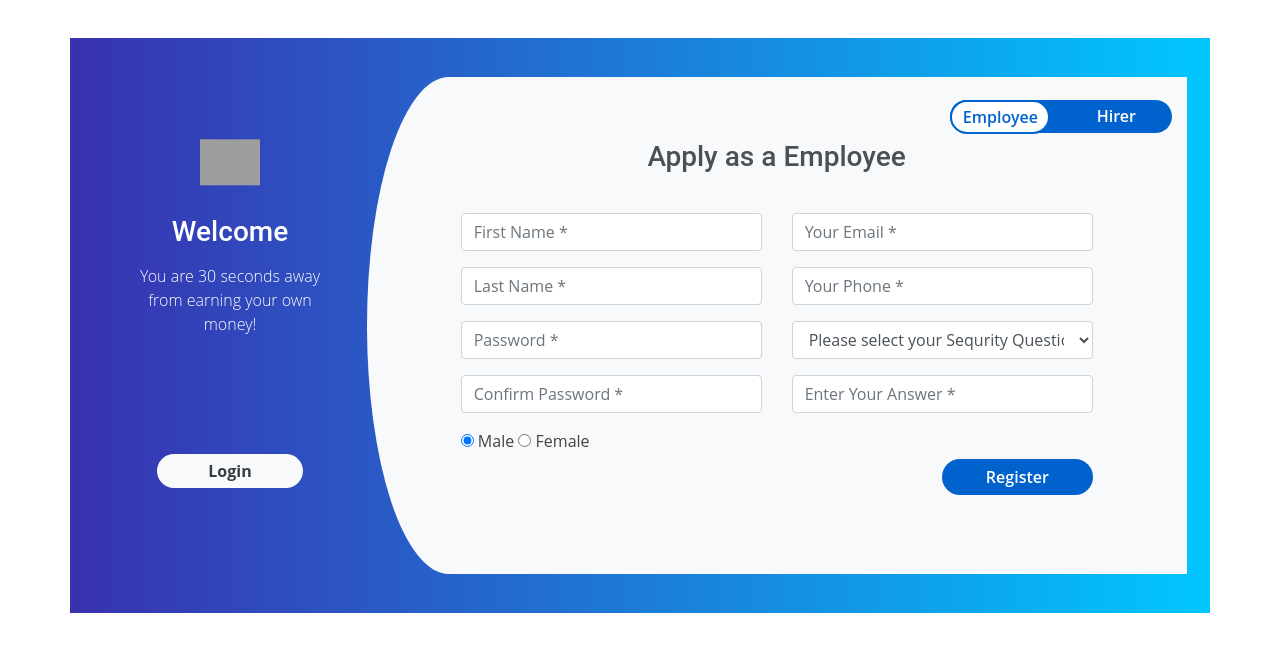
After one commit to mmmutia/Project-WSI, a PHP site: page /pemesanan.html in a window 1280 px wide. The commit adds this page. Shown: the top 652 px of the page. Run offline with PHP 8.4, Linux system fonts and the light colour scheme; some libraries are stand-ins or nearby versions; grey boxes are pictures that could not be loaded.

Commit message:
update file css dan services, upload file pemesanan

```diff
--- a/css/style.css
+++ b/css/style.css
@@ -2346,3 +2346,99 @@ section {
 #footer .credits a {
   color: #a2cce3;
 }
+
+.register{
+  background: -webkit-linear-gradient(left, #3931af, #00c6ff);
+  margin-top: 3%;
+  padding: 3%;
+}
+.register-left{
+  text-align: center;
+  color: #fff;
+  margin-top: 4%;
+}
+.register-left input{
+  border: none;
+  border-radius: 1.5rem;
+  padding: 2%;
+  width: 60%;
+  background: #f8f9fa;
+  font-weight: bold;
+  color: #383d41;
+  margin-top: 30%;
+  margin-bottom: 3%;
+  cursor: pointer;
+}
+.register-right{
+  background: #f8f9fa;
+  border-top-left-radius: 10% 50%;
+  border-bottom-left-radius: 10% 50%;
+}
+.register-left img{
+  margin-top: 15%;
+  margin-bottom: 5%;
+  width: 25%;
+  -webkit-animation: mover 2s infinite  alternate;
+  animation: mover 1s infinite  alternate;
+}
+@-webkit-keyframes mover {
+  0% { transform: translateY(0); }
+  100% { transform: translateY(-20px); }
+}
+@keyframes mover {
+  0% { transform: translateY(0); }
+  100% { transform: translateY(-20px); }
+}
+.register-left p{
+  font-weight: lighter;
+  padding: 12%;
+  margin-top: -9%;
+}
+.register .register-form{
+  padding: 10%;
+  margin-top: 10%;
+}
+.btnRegister{
+  float: right;
+  margin-top: 10%;
+  border: none;
+  border-radius: 1.5rem;
+  padding: 2%;
+  background: #0062cc;
+  color: #fff;
+  font-weight: 600;
+  width: 50%;
+  cursor: pointer;
+}
+.register .nav-tabs{
+  margin-top: 3%;
+  border: none;
+  background: #0062cc;
+  border-radius: 1.5rem;
+  width: 28%;
+  float: right;
+}
+.register .nav-tabs .nav-link{
+  padding: 2%;
+  height: 34px;
+  font-weight: 600;
+  color: #fff;
+  border-top-right-radius: 1.5rem;
+  border-bottom-right-radius: 1.5rem;
+}
+.register .nav-tabs .nav-link:hover{
+  border: none;
+}
+.register .nav-tabs .nav-link.active{
+  width: 100px;
+  color: #0062cc;
+  border: 2px solid #0062cc;
+  border-top-left-radius: 1.5rem;
+  border-bottom-left-radius: 1.5rem;
+}
+.register-heading{
+  text-align: center;
+  margin-top: 8%;
+  margin-bottom: -15%;
+  color: #495057;
+}
--- /dev/null
+++ b/pemesanan.html
@@ -0,0 +1,138 @@
+<!DOCTYPE html>
+<html lang="en">
+
+<head>
+  <meta charset="utf-8">
+  <meta content="width=device-width, initial-scale=1.0" name="viewport">
+
+  <title>Bernady Land Slawu</title>
+  <meta content="" name="description">
+  <meta content="" name="keywords">
+
+<link href="//maxcdn.bootstrapcdn.com/bootstrap/4.1.1/css/bootstrap.min.css" rel="stylesheet" id="bootstrap-css">
+<script src="//maxcdn.bootstrapcdn.com/bootstrap/4.1.1/js/bootstrap.min.js"></script>
+<script src="//cdnjs.cloudflare.com/ajax/libs/jquery/3.2.1/jquery.min.js"></script>
+<link href="css/style.css" rel="stylesheet">
+<!------ Include the above in your HEAD tag ---------->
+
+</head>
+
+<body>
+
+<div class="container register">
+                <div class="row">
+                    <div class="col-md-3 register-left">
+                        <img src="https://image.ibb.co/n7oTvU/logo_white.png" alt=""/>
+                        <h3>Welcome</h3>
+                        <p>You are 30 seconds away from earning your own money!</p>
+                        <input type="submit" name="" value="Login"/><br/>
+                    </div>
+                    <div class="col-md-9 register-right">
+                        <ul class="nav nav-tabs nav-justified" id="myTab" role="tablist">
+                            <li class="nav-item">
+                                <a class="nav-link active" id="home-tab" data-toggle="tab" href="#home" role="tab" aria-controls="home" aria-selected="true">Employee</a>
+                            </li>
+                            <li class="nav-item">
+                                <a class="nav-link" id="profile-tab" data-toggle="tab" href="#profile" role="tab" aria-controls="profile" aria-selected="false">Hirer</a>
+                            </li>
+                        </ul>
+                        <div class="tab-content" id="myTabContent">
+                            <div class="tab-pane fade show active" id="home" role="tabpanel" aria-labelledby="home-tab">
+                                <h3 class="register-heading">Apply as a Employee</h3>
+                                <div class="row register-form">
+                                    <div class="col-md-6">
+                                        <div class="form-group">
+                                            <input type="text" class="form-control" placeholder="First Name *" value="" />
+                                        </div>
+                                        <div class="form-group">
+                                            <input type="text" class="form-control" placeholder="Last Name *" value="" />
+                                        </div>
+                                        <div class="form-group">
+                                            <input type="password" class="form-control" placeholder="Password *" value="" />
+                                        </div>
+                                        <div class="form-group">
+                                            <input type="password" class="form-control"  placeholder="Confirm Password *" value="" />
+                                        </div>
+                                        <div class="form-group">
+                                            <div class="maxl">
+                                                <label class="radio inline">
+                                                    <input type="radio" name="gender" value="male" checked>
+                                                    <span> Male </span>
+                                                </label>
+                                                <label class="radio inline">
+                                                    <input type="radio" name="gender" value="female">
+                                                    <span>Female </span>
+                                                </label>
+                                            </div>
+                                        </div>
+                                    </div>
+                                    <div class="col-md-6">
+                                        <div class="form-group">
+                                            <input type="email" class="form-control" placeholder="Your Email *" value="" />
+                                        </div>
+                                        <div class="form-group">
+                                            <input type="text" minlength="10" maxlength="10" name="txtEmpPhone" class="form-control" placeholder="Your Phone *" value="" />
+                                        </div>
+                                        <div class="form-group">
+                                            <select class="form-control">
+                                                <option class="hidden"  selected disabled>Please select your Sequrity Question</option>
+                                                <option>What is your Birthdate?</option>
+                                                <option>What is Your old Phone Number</option>
+                                                <option>What is your Pet Name?</option>
+                                            </select>
+                                        </div>
+                                        <div class="form-group">
+                                            <input type="text" class="form-control" placeholder="Enter Your Answer *" value="" />
+                                        </div>
+                                        <input type="submit" class="btnRegister"  value="Register"/>
+                                    </div>
+                                </div>
+                            </div>
+                            <div class="tab-pane fade show" id="profile" role="tabpanel" aria-labelledby="profile-tab">
+                                <h3  class="register-heading">Apply as a Hirer</h3>
+                                <div class="row register-form">
+                                    <div class="col-md-6">
+                                        <div class="form-group">
+                                            <input type="text" class="form-control" placeholder="First Name *" value="" />
+                                        </div>
+                                        <div class="form-group">
+                                            <input type="text" class="form-control" placeholder="Last Name *" value="" />
+                                        </div>
+                                        <div class="form-group">
+                                            <input type="email" class="form-control" placeholder="Email *" value="" />
+                                        </div>
+                                        <div class="form-group">
+                                            <input type="text" maxlength="10" minlength="10" class="form-control" placeholder="Phone *" value="" />
+                                        </div>
+
+
+                                    </div>
+                                    <div class="col-md-6">
+                                        <div class="form-group">
+                                            <input type="password" class="form-control" placeholder="Password *" value="" />
+                                        </div>
+                                        <div class="form-group">
+                                            <input type="password" class="form-control" placeholder="Confirm Password *" value="" />
+                                        </div>
+                                        <div class="form-group">
+                                            <select class="form-control">
+                                                <option class="hidden"  selected disabled>Please select your Sequrity Question</option>
+                                                <option>What is your Birthdate?</option>
+                                                <option>What is Your old Phone Number</option>
+                                                <option>What is your Pet Name?</option>
+                                            </select>
+                                        </div>
+                                        <div class="form-group">
+                                            <input type="text" class="form-control" placeholder="`Answer *" value="" />
+                                        </div>
+                                        <input type="submit" class="btnRegister"  value="Register"/>
+                                    </div>
+                                </div>
+                            </div>
+                        </div>
+                    </div>
+                </div>
+
+            </div>
+            </body>
+            </html>
```
Also changed, not shown: services.html (+5 -5 lines).
